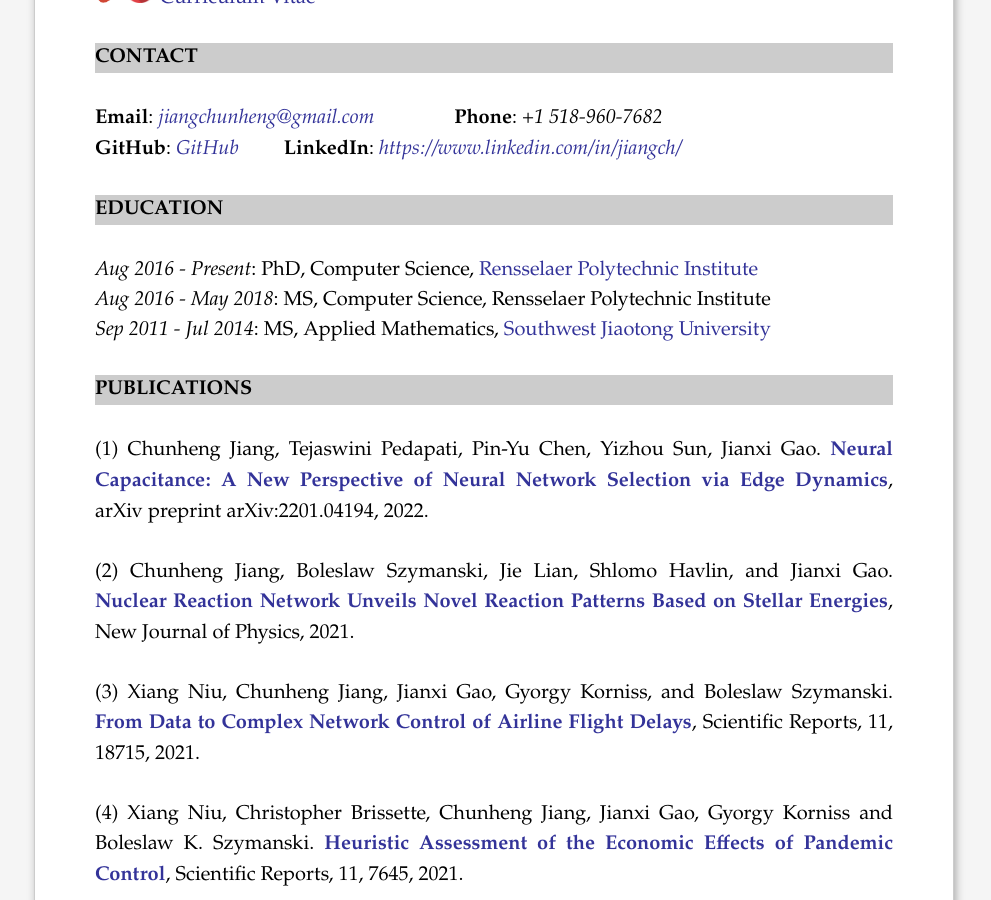
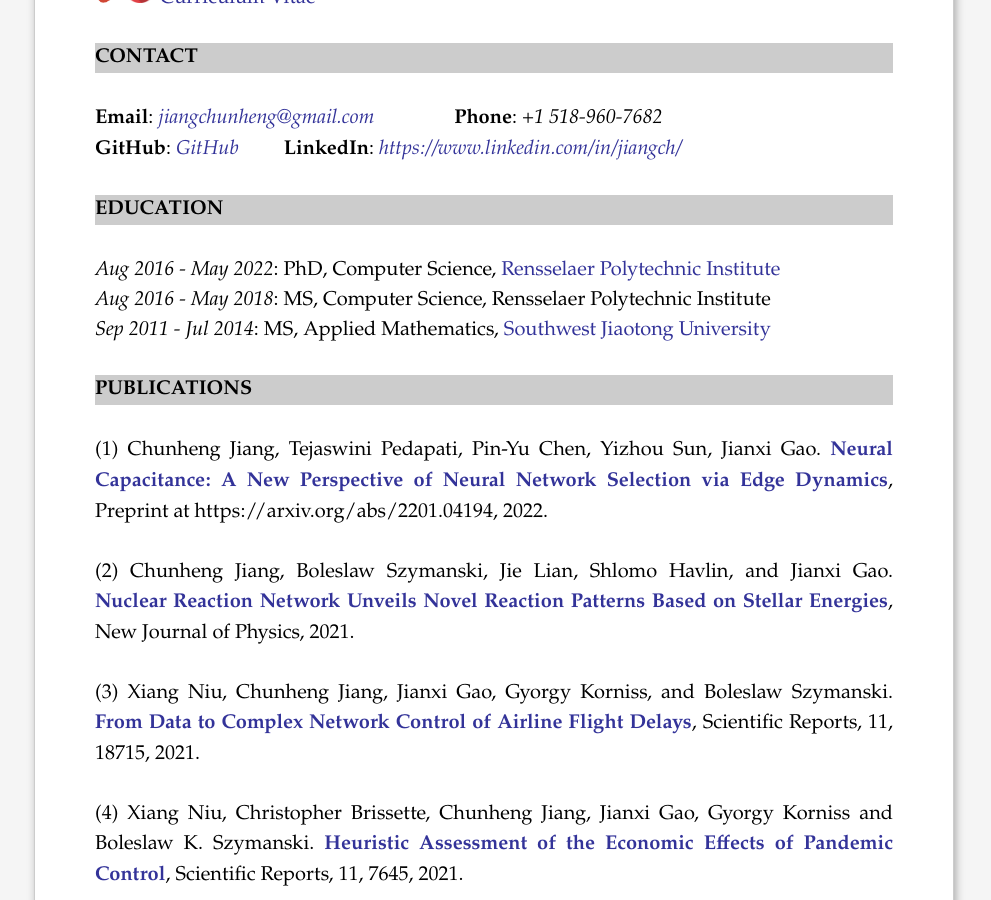
Before and after one commit to horsehour/horsehour.github.io, a Jekyll site: the page built from index.md, in a window 1280 px wide and 900 px high, scrolled down 448 px. Shown: the whole window, without its empty margins (146-1137 px from the left). Built offline with Jekyll 4.4.1, drawn with Linux system fonts in a browser that asks for light colours; comment, search, counter and statistics services are not loaded.

Commit message:
reforumate the resume

```diff
--- a/index.md
+++ b/index.md
@@ -33,7 +33,7 @@ CONTACT
 
 EDUCATION
 ---------
-_Aug 2016 - Present_: PhD, Computer Science, [Rensselaer Polytechnic Institute][RPI]{:target="_blank"}
+_Aug 2016 - May 2022_: PhD, Computer Science, [Rensselaer Polytechnic Institute][RPI]{:target="_blank"}
 _Aug 2016 - May 2018_: MS, Computer Science, Rensselaer Polytechnic Institute
 _Sep 2011 - Jul 2014_: MS, Applied Mathematics, [Southwest Jiaotong University][swjtu]{:target="_blank"}
 <!--
@@ -45,7 +45,7 @@ PUBLICATIONS
 (1) Chunheng Jiang, Tejaswini Pedapati, Pin-Yu Chen, Yizhou Sun, Jianxi Gao.
 <b>[Neural Capacitance: A New Perspective of Neural
 Network Selection via Edge Dynamics][capacitance]{:target="_blank"}</b>,
-arXiv preprint arXiv:2201.04194, 2022.
+Preprint at https://arxiv.org/abs/2201.04194, 2022.
 
 (2) Chunheng Jiang, Boleslaw Szymanski, Jie Lian, Shlomo Havlin, and Jianxi Gao.
 <b>[Nuclear Reaction Network Unveils Novel Reaction Patterns Based on Stellar Energies][nucnet]{:target="_blank"}</b>,
```
Also changed, not shown: next.md (deleted, +0 -33 lines), 4 other files.
